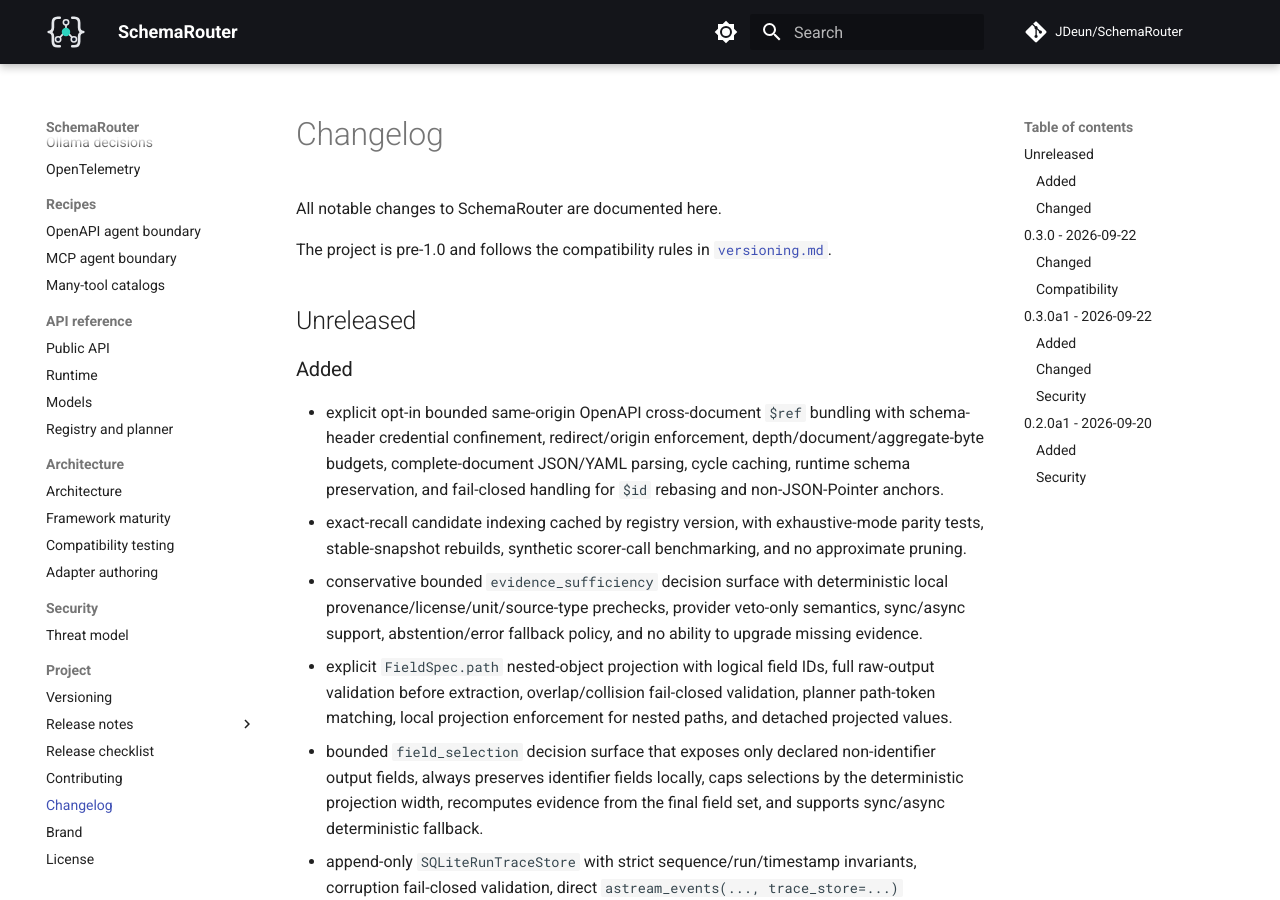
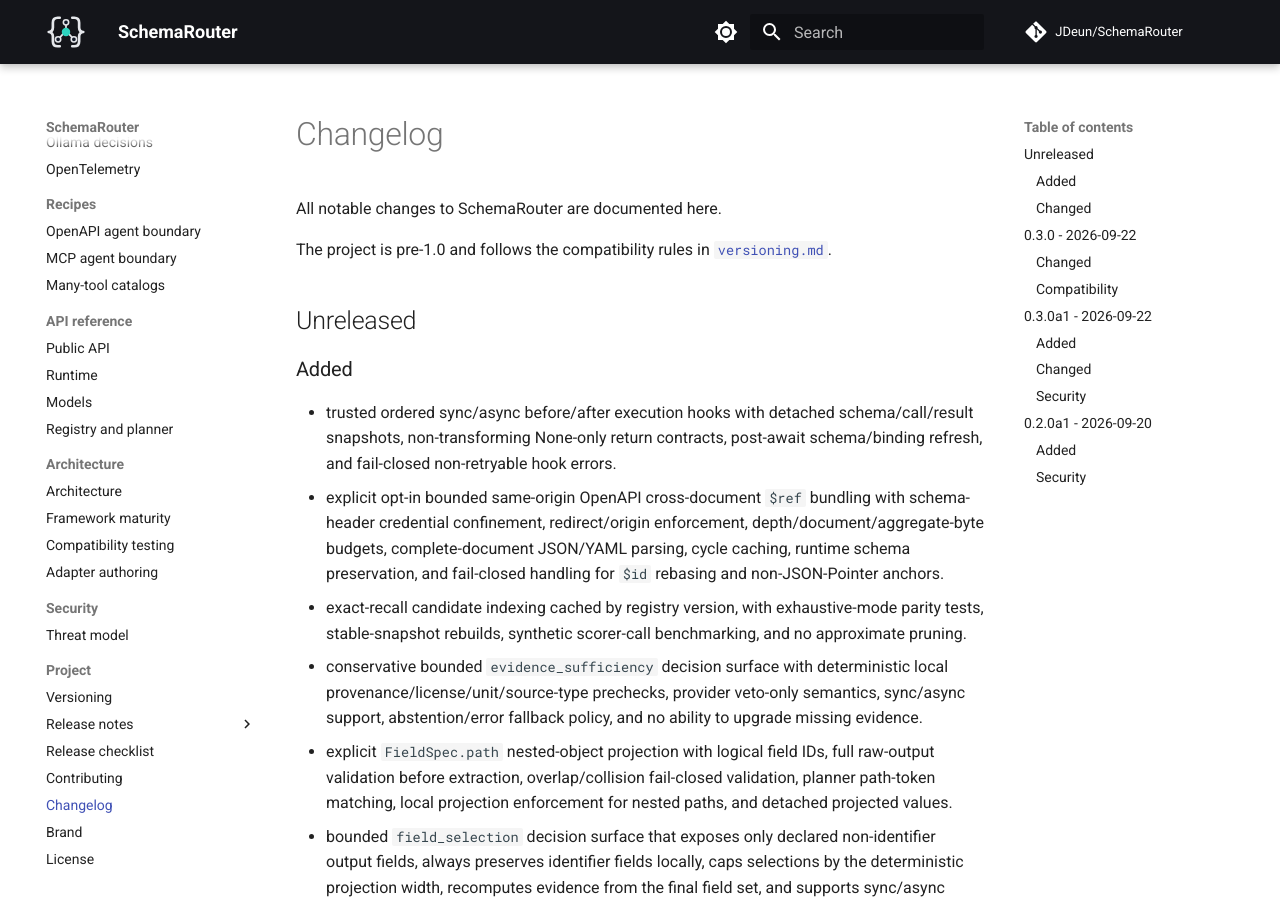
Before and after one commit to JDeun/SchemaRouter, an MkDocs documentation site: the page built from docs/changelog.md, in a window 1280 px wide and 900 px high. Built offline with MkDocs 1.6.1 and Material for MkDocs 9.7.7, drawn with Linux system fonts in a browser that asks for light colours; comment, search, counter and statistics services are not loaded.

Commit message:
docs: record execution hooks

```diff
--- a/docs/changelog.md
+++ b/docs/changelog.md
@@ -9,6 +9,9 @@
 
 ### Added
 
+- trusted ordered sync/async before/after execution hooks with detached schema/call/result
+  snapshots, non-transforming None-only return contracts, post-await schema/binding refresh, and
+  fail-closed non-retryable hook errors.
 - explicit opt-in bounded same-origin OpenAPI cross-document `$ref` bundling with schema-header
   credential confinement, redirect/origin enforcement, depth/document/aggregate-byte budgets,
   complete-document JSON/YAML parsing, cycle caching, runtime schema preservation, and fail-closed
```
